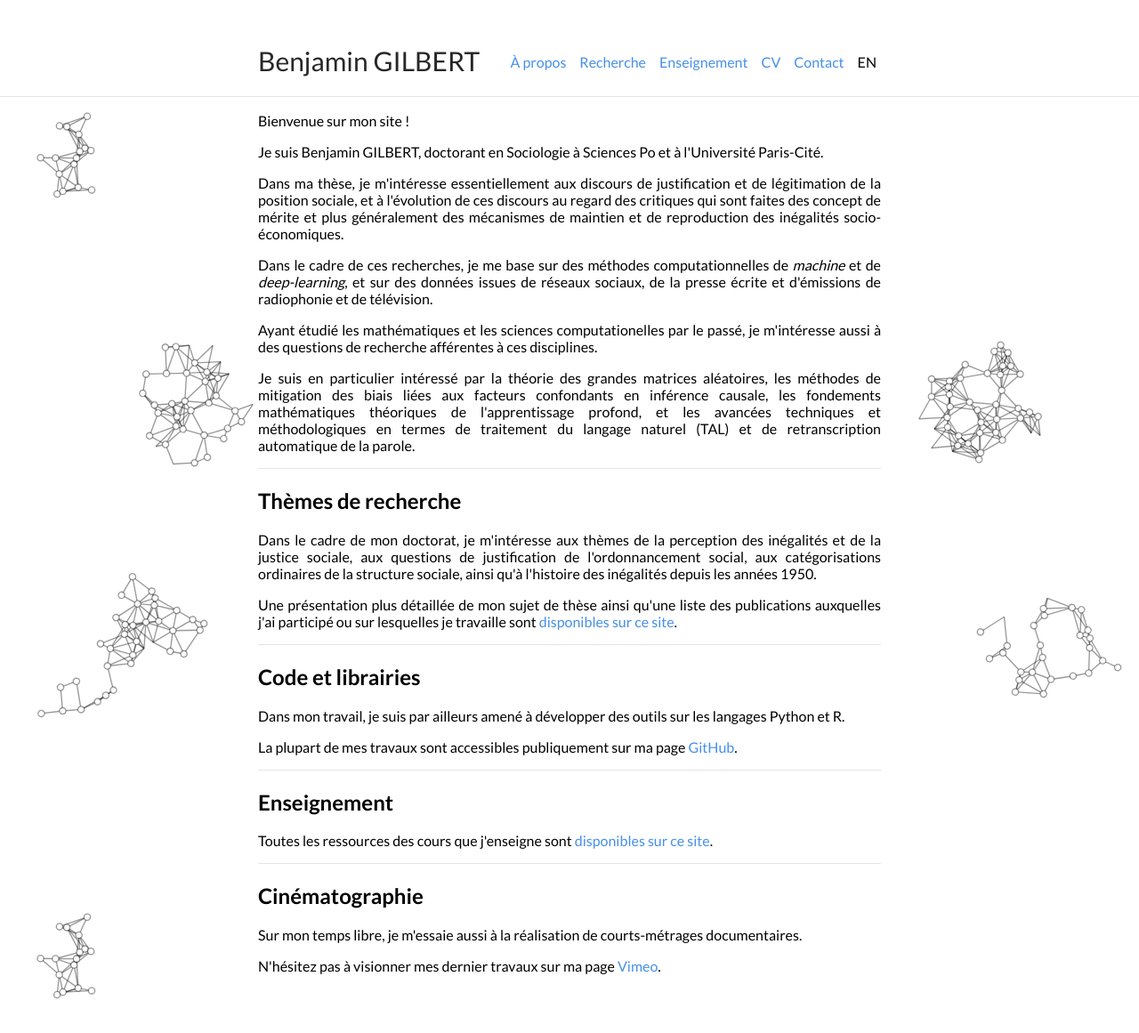
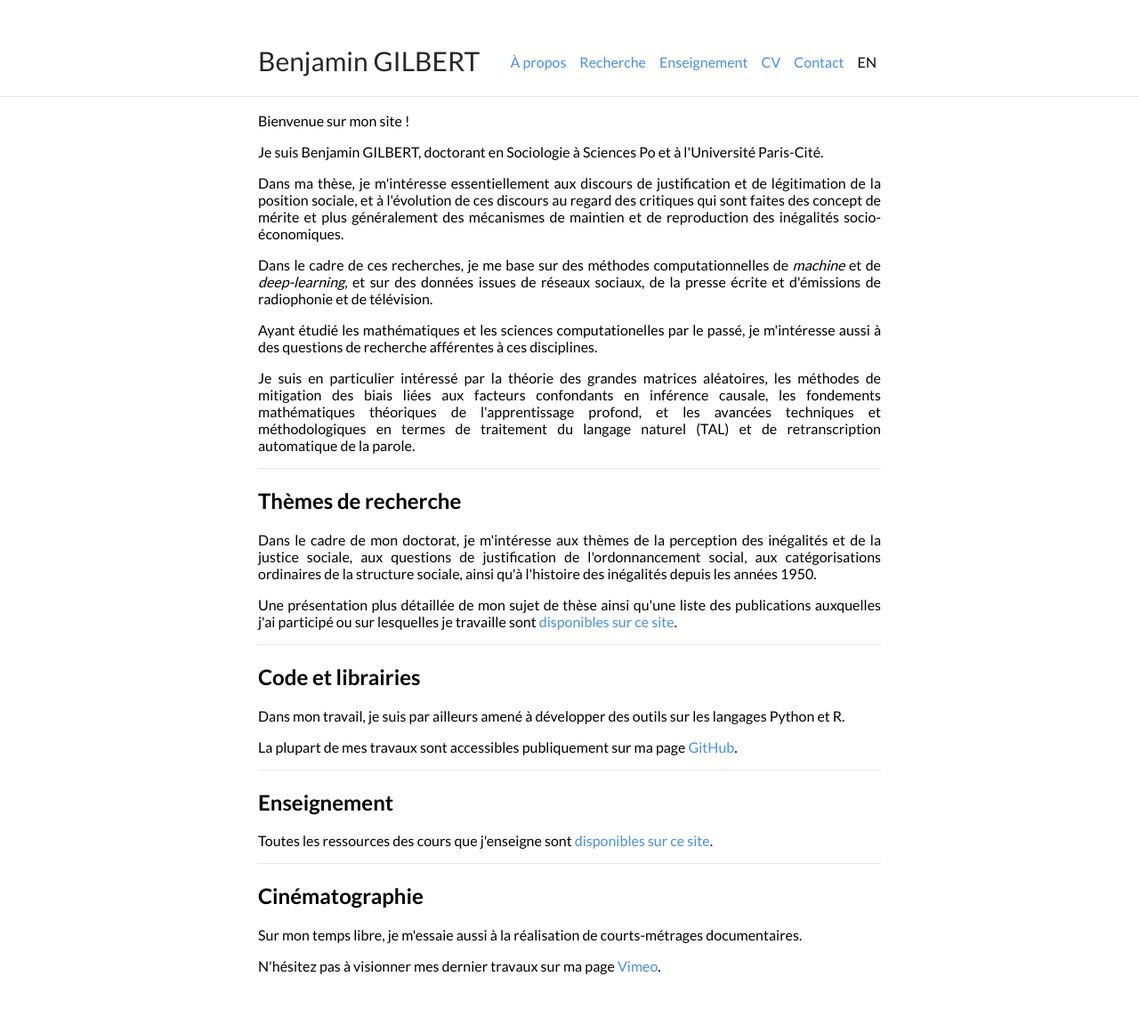
Before and after one commit to bglbrt/bglbrt.github.io, a Jekyll site: the page built from index.md, in a window 1280 px wide. Shown: the whole page at 89% size. Built offline with Jekyll 4.4.1, drawn with Linux system fonts in a browser that asks for light colours.

Commit message:
Update _style.scss

```diff
--- a/_sass/_style.scss
+++ b/_sass/_style.scss
@@ -13,9 +13,6 @@ body {
     margin: 0;
     font-family: "Lato";
     height: auto;
-    background-image: url('/images/background.svg');
-    background-repeat: repeat-y;
-    background-size: cover;
     padding-bottom: 50px;
 }
 #particles-js canvas {
```
